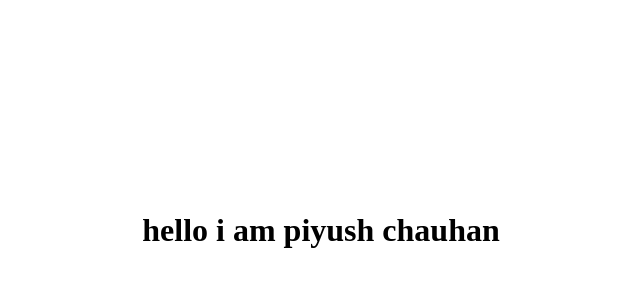
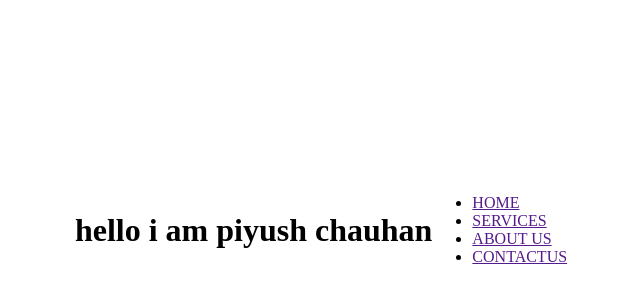
Before and after one commit to piyushchauhan04/demo, a plain HTML site: page index.html in a window 1280 px wide. Shown: the part 170-470 px from the top of the page, without its empty margins (319-959 px from the left). Drawn offline with Linux system fonts and the light colour scheme.

Commit message:
initial commit

```diff
--- a/index.html
+++ b/index.html
@@ -8,5 +8,13 @@
 </head>
 <body>
     <h1>hello i am piyush chauhan</h1>
+    <header>
+        <ul>
+            <li><a href="">HOME</a></li>
+            <li><a href="">SERVICES</a></li>
+            <li><a href="">ABOUT US</a></li>
+            <li><a href="">CONTACTUS</a></li>
+        </ul>
+    </header>
 </body>
 </html>
```
